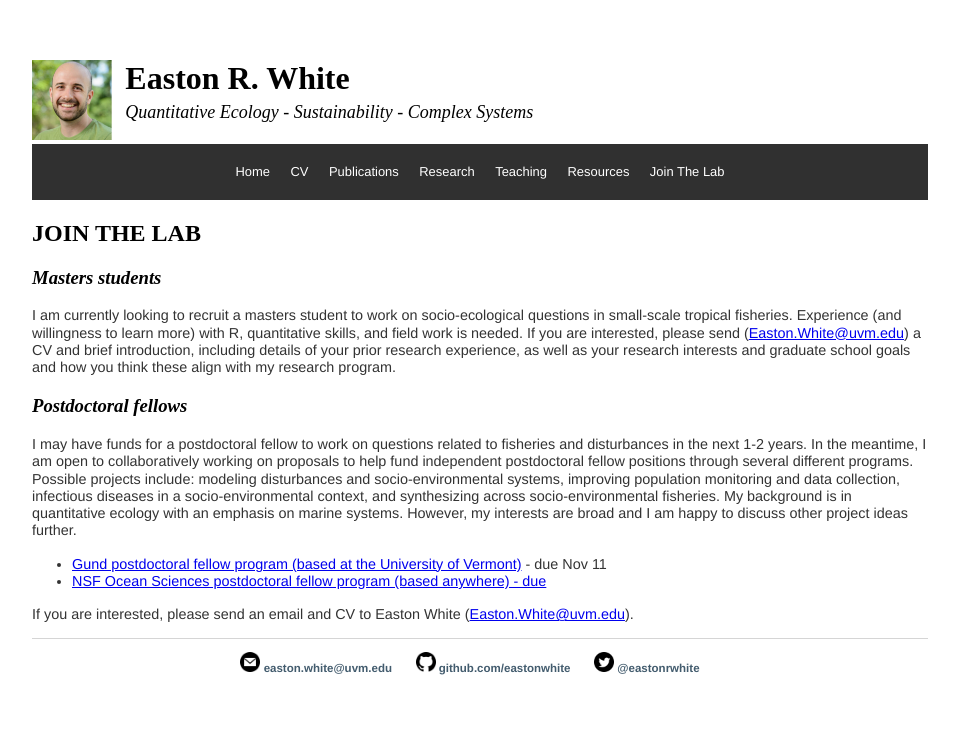
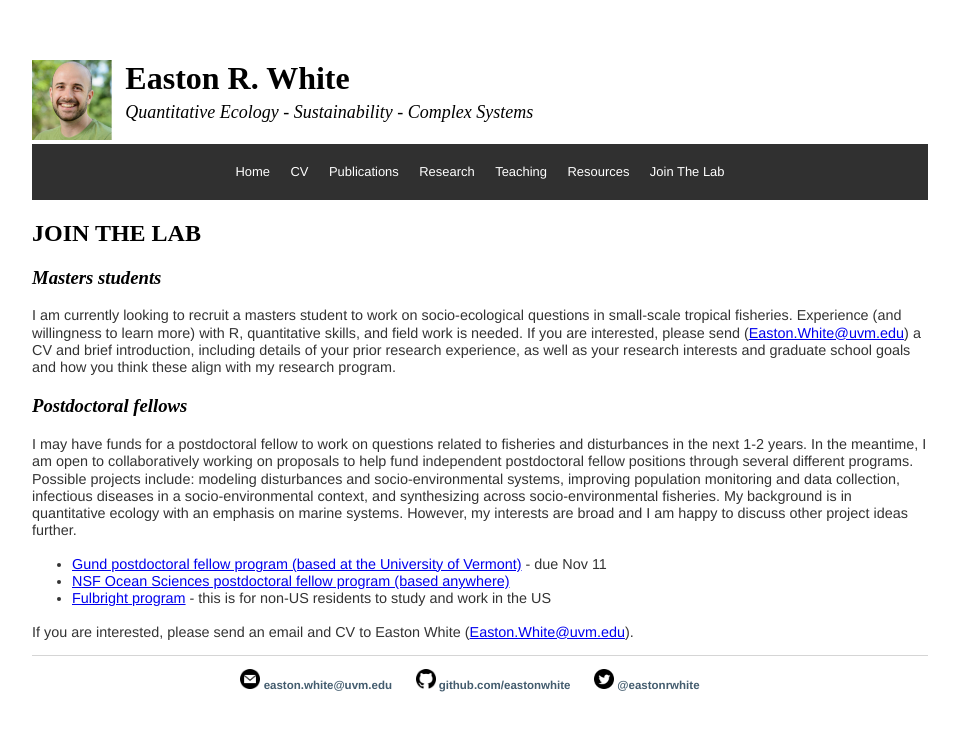
Before and after one commit to eastonwhite/eastonwhite.github.io, a Jekyll site: the page built from join/index.html, in a window 1280 px wide. Shown: the top 731 px of the page, without its empty margins (160-1119 px from the left). Built offline with Jekyll 4.4.1, drawn with Linux system fonts in a browser that asks for light colours.

Commit message:
added Fulbright

```diff
--- a/join/index.html
+++ b/join/index.html
@@ -14,7 +14,8 @@ title: Easton R. White | Join the Lab
 
  <ul>
    <li><a href="http://go.uvm.edu/nia9k">Gund postdoctoral fellow program (based at the University of Vermont)</a> - due Nov 11</li>
-   <li><a href="http://go.uvm.edu/nia9k">NSF Ocean Sciences postdoctoral fellow program (based anywhere) - due </a></li>
+   <li><a href="http://go.uvm.edu/nia9k">NSF Ocean Sciences postdoctoral fellow program (based anywhere) </a></li>
+   <li><a href="https://us.fulbrightonline.org/">Fulbright program</a> - this is for non-US residents to study and work in the US</li>
 </ul>
 
 
```
